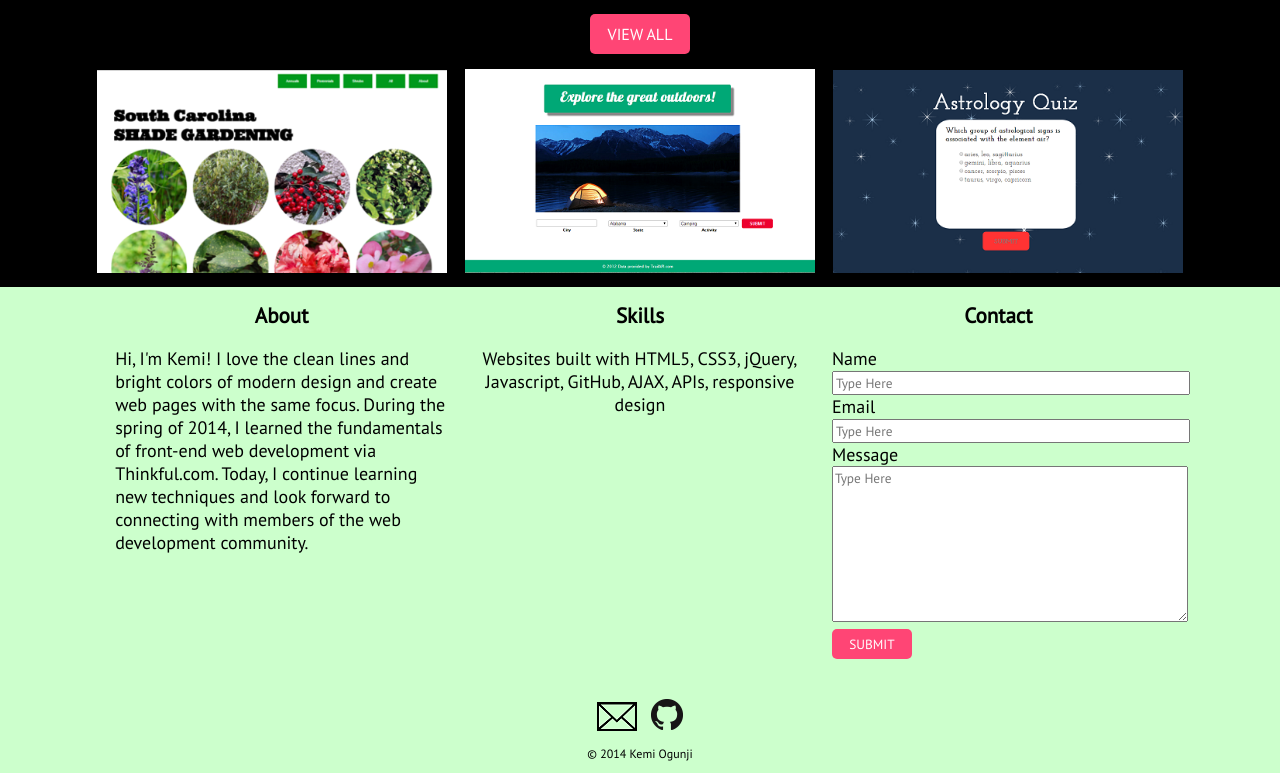
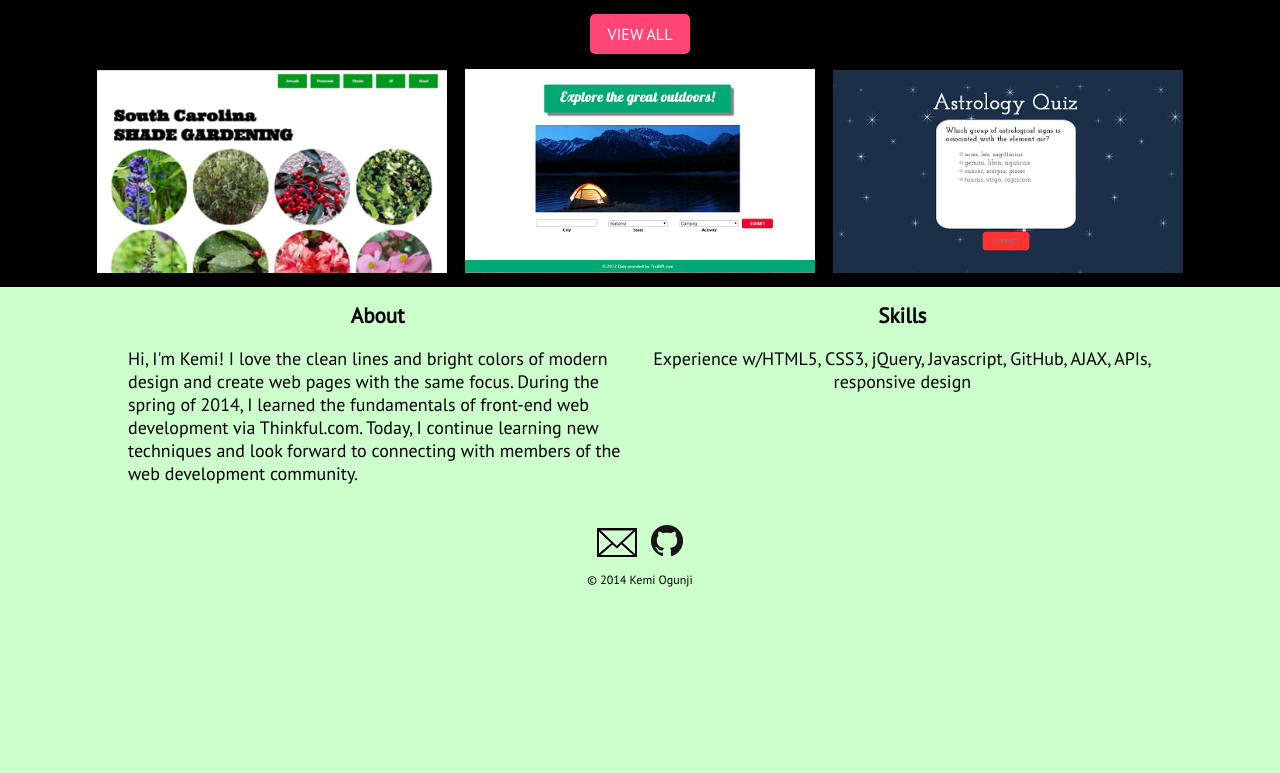
Before and after one commit to kemiwins/portfolio, a PHP site: page /index.html in a window 1280 px wide. Shown: the part 428-1201 px from the top of the page. After the commit the page ends 1015 px from the top, so only its background shows below. Run offline with PHP 8.4, Linux system fonts and the light colour scheme.

Commit message:
Revert "contact form added"
This reverts commit 25fbcb55181068a4127dac3e0aa04c60c80d9306.

```diff
--- a/index.html
+++ b/index.html
@@ -43,19 +43,7 @@
 			</div>
 			<div id="skills">
 				<h3>Skills</h3>
-				<p>Websites built with HTML5, CSS3, jQuery, Javascript, GitHub, AJAX, APIs, responsive design</p>
-			</div>
-			<div id="contact_form">
-				<h3>Contact</h3>
-				<p><form method="post" action="index.php">
-				    <label>Name</label>
-				    <input name="name" placeholder="Type Here">
-				    <label>Email</label>
-				    <input name="email" type="email" placeholder="Type Here">
-				    <label>Message</label>
-				    <textarea name="message" placeholder="Type Here" maxlength="700"></textarea>
-					<input id="submit" name="submit" type="submit" value="SUBMIT">
-        		</form></p>
+				<p>Experience w/HTML5, CSS3, jQuery, Javascript, GitHub, AJAX, APIs, responsive design</p>
 			</div>
 		</main>
 
--- a/main.css
+++ b/main.css
@@ -25,7 +25,6 @@ html, .site {
 	flex: 1 0 auto;
 	-webkit-flex: 1 0 auto;
 }
-/*header*/
 header	{
 	margin-top: 50px;
 	margin-bottom: 20px;
@@ -73,7 +72,6 @@ a {
 	display: block;
 	margin: 20px auto 0px auto;
 }
-/*projects*/
 #view {
 	width: 80px;
 	height: 20px;
@@ -120,47 +118,22 @@ h3 {
 	margin: 0 auto;
 	text-align: center;
 }
-/*about me, skills section*/
-#about, #skills, #contact_form {
-	width: 26%;
+#about, #skills {
+	width: 39%;
 	display: inline-block;
 	float: left;
 	font-size: 18px;
 }
 #about {
-	margin: 15px 1% 10px 9%;
+	margin: 15px 1% 10px 10%;
 }
 #about a:hover {
 	color: #fff;
 }
 #skills {
-	margin: 15px 1% 10px 1%;
+	margin: 15px 10% 10px 1%;
 	text-align: center;
 }
-/*Contact Form*/
-#contact_form {
-	margin: 15px 9% 10px 1%;
-}
-label	{
-	display: block;
-}
-input, textarea {
-	width: 350px;
-}
-textarea {
-	height: 150px;
-}
-#submit {
-	width: 80px;
-	height: 30px;
-	border: none;
-	background-color: #ff4575;
-	border-radius: 5px;
-	cursor: pointer;
-	color: #fff;
-	margin-top: 2px;
-}
-/*footer*/
 #bottom {
 	text-align: center;
 	font-size: 12px;
@@ -221,14 +194,11 @@ textarea {
 		width: 100%;
 		height: 100%;
 	}
-	#about, #skills, #contact_form {
+	#about, #skills {
 		width: 90%;
 		margin: 0 5% 0 5%;
 	}
 	h3 {
 		margin: 5px 0 -15px 0;
 	}
-	input, textarea {
-	width: 98%;
-	}
 }
```
Also changed, not shown: index.php (deleted, +0 -29 lines).
